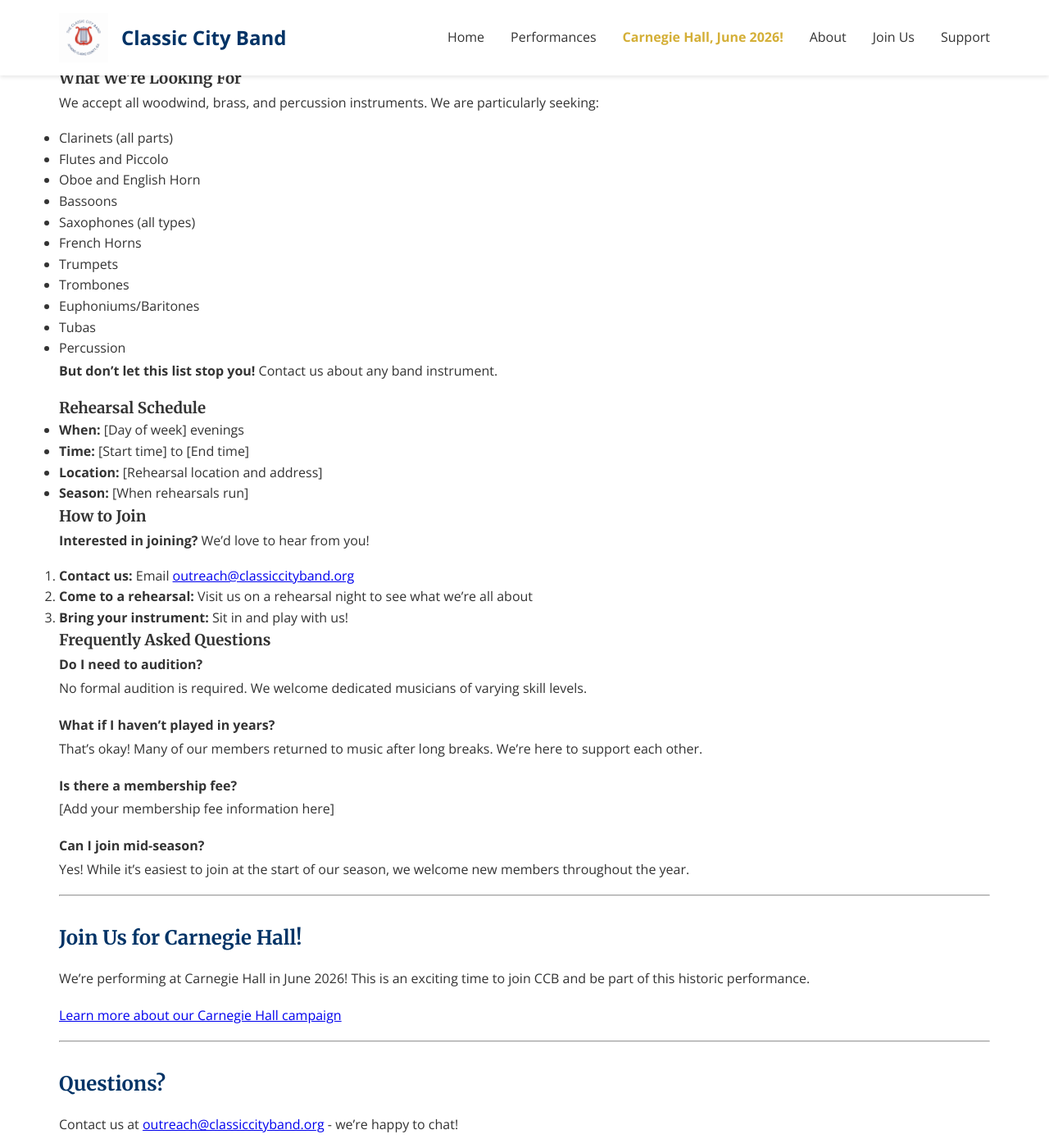
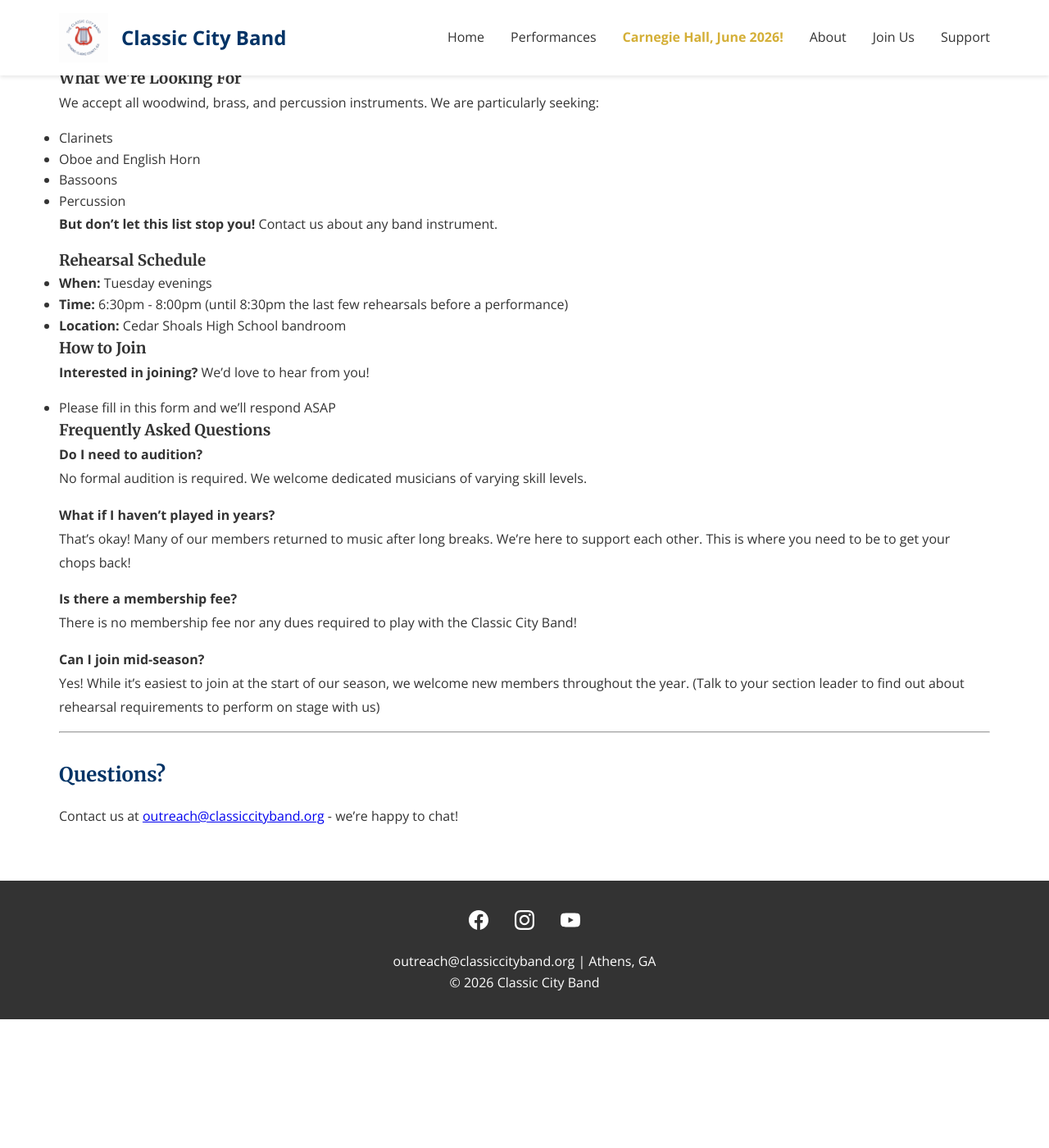
Before and after one commit to webmasterCCB/CCBwebsite, a Jekyll site: the page built from join.md, in a window 1280 px wide and 1400 px high, scrolled down 466 px. Shown: the whole window at 82% size. Built offline with Jekyll 4.4.1, drawn with Linux system fonts in a browser that asks for light colours; after the commit the page ends 1709 px from its top, so only the background shows below that; some of the changed text lies outside the part shown.

Commit message:
Update join.md

```diff
--- a/join.md
+++ b/join.md
@@ -3,7 +3,7 @@ layout: page
 title: Join Classic City Band
 ---
 
-## We Want You in Our Band!
+## Come join us and make some music!
 
 Classic City Band welcomes musicians of all levels who are passionate about making music together. Whether you're a seasoned professional, a music teacher, a college student, or someone returning to your instrument after years away, we'd love to have you join us.
 
@@ -20,34 +20,24 @@ Classic City Band welcomes musicians of all levels who are passionate about maki
 
 We accept all woodwind, brass, and percussion instruments. We are particularly seeking:
 
-- Clarinets (all parts)
-- Flutes and Piccolo
+- Clarinets
 - Oboe and English Horn
 - Bassoons
-- Saxophones (all types)
-- French Horns
-- Trumpets
-- Trombones
-- Euphoniums/Baritones
-- Tubas
 - Percussion
 
 **But don't let this list stop you!** Contact us about any band instrument.
 
 ### Rehearsal Schedule
 
-- **When:** [Day of week] evenings
-- **Time:** [Start time] to [End time]
-- **Location:** [Rehearsal location and address]
-- **Season:** [When rehearsals run]
+- **When:** Tuesday evenings
+- **Time:** 6:30pm - 8:00pm (until 8:30pm the last few rehearsals before a performance)
+- **Location:** Cedar Shoals High School bandroom
 
 ### How to Join
 
 **Interested in joining?** We'd love to hear from you!
 
-1. **Contact us:** Email [{{ site.email }}](mailto:{{ site.email }})
-2. **Come to a rehearsal:** Visit us on a rehearsal night to see what we're all about
-3. **Bring your instrument:** Sit in and play with us!
+- Please fill in this form and we'll respond ASAP
 
 ### Frequently Asked Questions
 
@@ -55,16 +45,16 @@ We accept all woodwind, brass, and percussion instruments. We are particularly s
 No formal audition is required. We welcome dedicated musicians of varying skill levels.
 
 **What if I haven't played in years?**
-That's okay! Many of our members returned to music after long breaks. We're here to support each other.
+That's okay! Many of our members returned to music after long breaks. We're here to support each other. This is where you need to be to get your chops back!
 
 **Is there a membership fee?**
-[Add your membership fee information here]
+There is no membership fee nor any dues required to play with the Classic City Band!
 
 **Can I join mid-season?**
-Yes! While it's easiest to join at the start of our season, we welcome new members throughout the year.
+Yes! While it's easiest to join at the start of our season, we welcome new members throughout the year. (Talk to your section leader to find out about rehearsal requirements to perform on stage with us)
 
 ---
-
+<!--
 ## Join Us for Carnegie Hall!
 
 We're performing at Carnegie Hall in June 2026! This is an exciting time to join CCB and be part of this historic performance.
@@ -72,7 +62,7 @@ We're performing at Carnegie Hall in June 2026! This is an exciting time to join
 [Learn more about our Carnegie Hall campaign](/CCBwebsite/carnegie-hall)
 
 ---
-
+-->
 ## Questions?
 
 Contact us at [{{ site.email }}](mailto:{{ site.email }}) - we're happy to chat!
```
